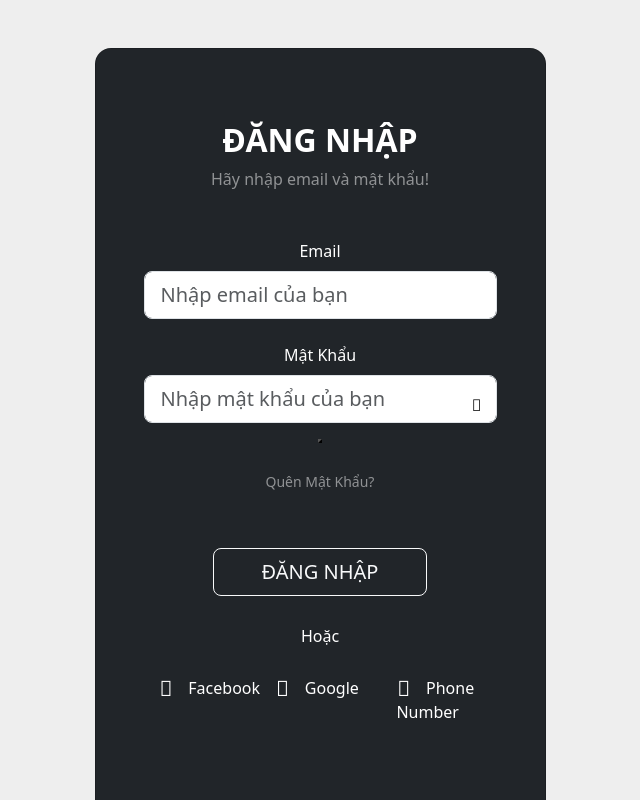
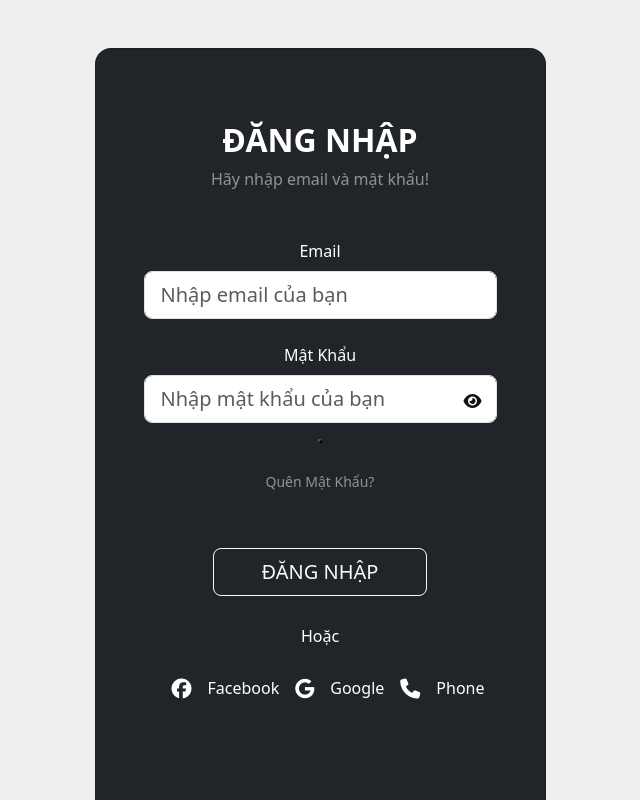
Before and after one commit to hieucv25/fe_project_final, a React (Create React App) app in the folder my-app/: page /login in a window 1280 px wide. Shown: the whole page, without its empty margins (320-960 px from the left). Built offline with nearby package versions, Linux system fonts and the light colour scheme.

Commit message:
upload libary-icon

```diff
--- a/my-app/package.json
+++ b/my-app/package.json
@@ -3,6 +3,7 @@
   "version": "0.1.0",
   "private": true,
   "dependencies": {
+    "@fortawesome/fontawesome-free": "^6.5.1",
     "@fortawesome/react-fontawesome": "^0.2.0",
     "@hookform/error-message": "^2.0.1",
     "@hookform/resolvers": "^3.2.0",
--- a/my-app/public/index.html
+++ b/my-app/public/index.html
@@ -32,6 +32,7 @@
   <link rel="preconnect" href="https://fonts.gstatic.com" crossorigin>
   <!-- Boxicons -->
   <link href='https://unpkg.com/boxicons@2.0.9/css/boxicons.min.css' rel='stylesheet'>
+  <link href="https://cdnjs.cloudflare.com/ajax/libs/font-awesome/6.5.1/css/all.min.css">
   <title>My Website</title>
 </head>
 
@@ -59,5 +60,7 @@
   <script src="./lib/tempusdominus/js/moment-timezone.min.js"></script>
   <script src="./lib/tempusdominus/js/tempusdominus-bootstrap-4.min.js"></script>
   <script src="./js/main.js"></script>
+  <script src="https://kit.fontawesome.com/4f78ab51be.js" crossorigin="anonymous"></script>
 </body>
+
 </html>
--- a/my-app/src/Components/Account/Login.js
+++ b/my-app/src/Components/Account/Login.js
@@ -8,6 +8,7 @@ import { useForm } from "react-hook-form";
 import { yupResolver } from '@hookform/resolvers/yup';
 import * as yup from "yup";
 import Swal from 'sweetalert2';
+import "@fortawesome/react-fontawesome"
 
 function isValidEmail(value) {
   const regex = /^[a-zA-Z0-9._%+-]{1,50}@[a-zA-Z0-9.-]+\.[a-zA-Z]{2,6}$/;
@@ -201,7 +202,7 @@ export default function Login() {
                         </div>
                         <Link to={`/login_with_number_phone`} className="text-white icon-container">
                           <i className="fa-solid fa-phone fa-lg mx-2 px-2"></i>
-                          Phone Number
+                          Phone
                         </Link>
                         {/* <div className="text-white icon-container">
                           <i className="bx bx-log-out bx-sm mx-2 px-2" onClick={logout} />
```
Also changed, not shown: 1 other file (tests, documents, lock files or other folders).
